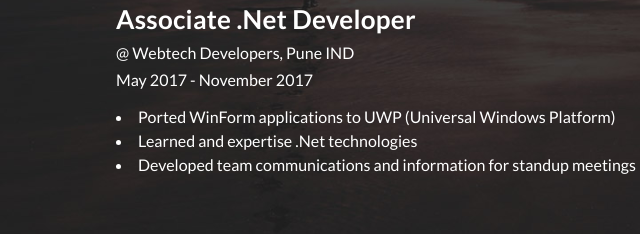
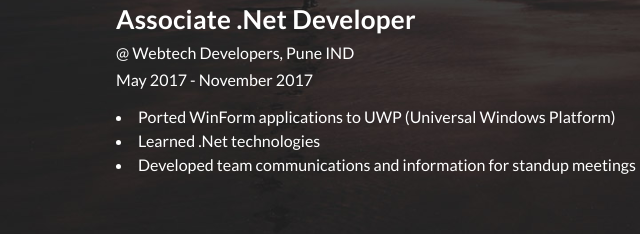
Before and after one commit to pravin772/pravindev, a plain HTML site: page index.html in a window 1280 px wide. Shown: the part 1345-1579 px from the top of the page, 313-953 px from the left. Drawn offline with Linux system fonts and the light colour scheme.

Commit message:
experience update

```diff
--- a/index.html
+++ b/index.html
@@ -178,7 +178,7 @@
                 <h6>May 2017 - November 2017</h6>
                 <p>
                  <li>Ported WinForm applications to UWP (Universal Windows Platform)</li>
-                 <li>Learned and expertise .Net technologies</li>
+                 <li>Learned .Net technologies</li>
                  <li>Developed team communications and information for standup meetings</li>
                 </p>
               </div>
```
